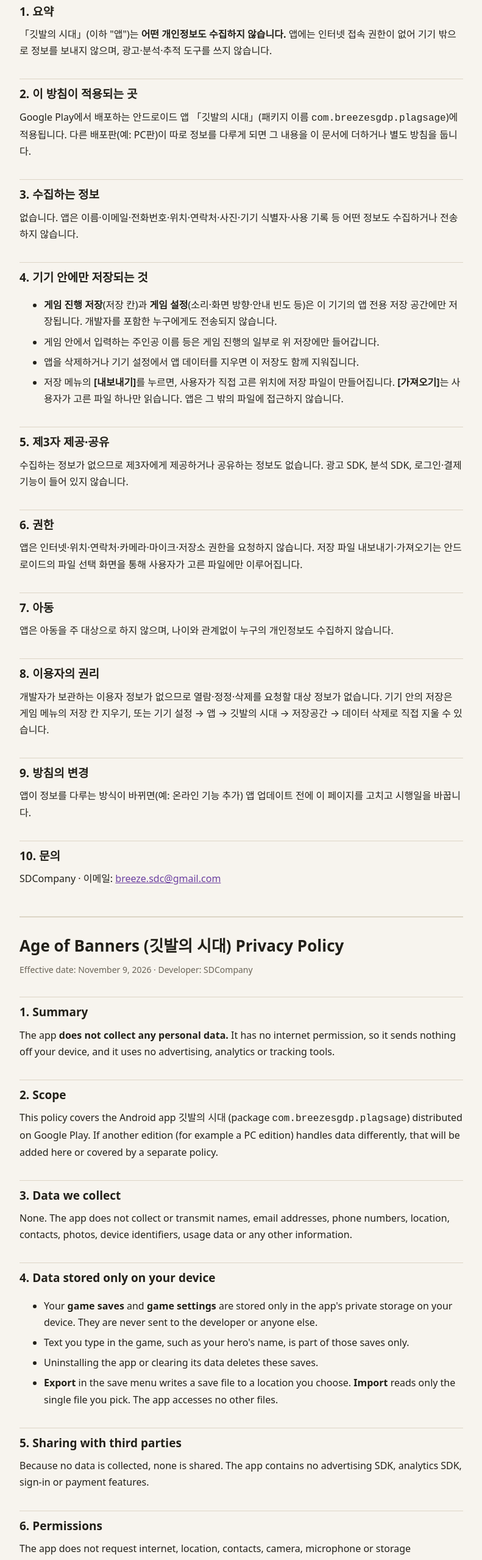
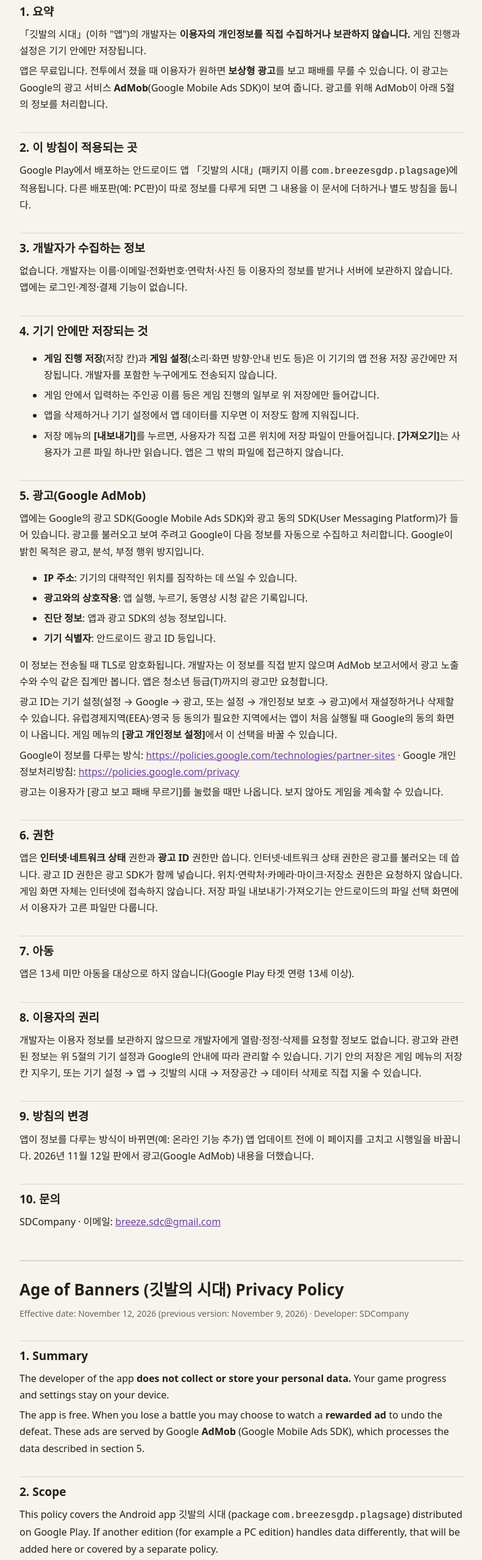
Before and after one commit to Breeze-SGDP/plags-age-privacy, a plain HTML site: page index.html in a window 1280 px wide. Shown: the part 180-2739 px from the top of the page at 61% size, without its empty margins (244-1035 px from the left). Drawn offline with Linux system fonts and the light colour scheme.

Commit message:
개인정보처리방침: 광고(AdMob) 항목 추가 (시행 2026-11-12)

```diff
--- a/index.html
+++ b/index.html
@@ -23,17 +23,18 @@
 <body>
 <main>
   <h1>「깃발의 시대」 개인정보처리방침</h1>
-  <p class="muted">시행일: 2026년 11월 9일 · 개발자: SDCompany</p>
+  <p class="muted">시행일: 2026년 11월 12일 (이전 판: 2026년 11월 9일) · 개발자: SDCompany</p>
   <nav><a href="#en">English version below</a></nav>
 
   <h2>1. 요약</h2>
-  <p>「깃발의 시대」(이하 "앱")는 <b>어떤 개인정보도 수집하지 않습니다.</b> 앱에는 인터넷 접속 권한이 없어 기기 밖으로 정보를 보내지 않으며, 광고·분석·추적 도구를 쓰지 않습니다.</p>
+  <p>「깃발의 시대」(이하 "앱")의 개발자는 <b>이용자의 개인정보를 직접 수집하거나 보관하지 않습니다.</b> 게임 진행과 설정은 기기 안에만 저장됩니다.</p>
+  <p>앱은 무료입니다. 전투에서 졌을 때 이용자가 원하면 <b>보상형 광고</b>를 보고 패배를 무를 수 있습니다. 이 광고는 Google의 광고 서비스 <b>AdMob</b>(Google Mobile Ads SDK)이 보여 줍니다. 광고를 위해 AdMob이 아래 5절의 정보를 처리합니다.</p>
 
   <h2>2. 이 방침이 적용되는 곳</h2>
   <p>Google Play에서 배포하는 안드로이드 앱 「깃발의 시대」(패키지 이름 <code>com.breezesgdp.plagsage</code>)에 적용됩니다. 다른 배포판(예: PC판)이 따로 정보를 다루게 되면 그 내용을 이 문서에 더하거나 별도 방침을 둡니다.</p>
 
-  <h2>3. 수집하는 정보</h2>
-  <p>없습니다. 앱은 이름·이메일·전화번호·위치·연락처·사진·기기 식별자·사용 기록 등 어떤 정보도 수집하거나 전송하지 않습니다.</p>
+  <h2>3. 개발자가 수집하는 정보</h2>
+  <p>없습니다. 개발자는 이름·이메일·전화번호·연락처·사진 등 이용자의 정보를 받거나 서버에 보관하지 않습니다. 앱에는 로그인·계정·결제 기능이 없습니다.</p>
 
   <h2>4. 기기 안에만 저장되는 것</h2>
   <ul>
@@ -43,20 +44,30 @@
     <li>저장 메뉴의 <b>[내보내기]</b>를 누르면, 사용자가 직접 고른 위치에 저장 파일이 만들어집니다. <b>[가져오기]</b>는 사용자가 고른 파일 하나만 읽습니다. 앱은 그 밖의 파일에 접근하지 않습니다.</li>
   </ul>
 
-  <h2>5. 제3자 제공·공유</h2>
-  <p>수집하는 정보가 없으므로 제3자에게 제공하거나 공유하는 정보도 없습니다. 광고 SDK, 분석 SDK, 로그인·결제 기능이 들어 있지 않습니다.</p>
+  <h2>5. 광고(Google AdMob)</h2>
+  <p>앱에는 Google의 광고 SDK(Google Mobile Ads SDK)와 광고 동의 SDK(User Messaging Platform)가 들어 있습니다. 광고를 불러오고 보여 주려고 Google이 다음 정보를 자동으로 수집하고 처리합니다. Google이 밝힌 목적은 광고, 분석, 부정 행위 방지입니다.</p>
+  <ul>
+    <li><b>IP 주소</b>: 기기의 대략적인 위치를 짐작하는 데 쓰일 수 있습니다.</li>
+    <li><b>광고와의 상호작용</b>: 앱 실행, 누르기, 동영상 시청 같은 기록입니다.</li>
+    <li><b>진단 정보</b>: 앱과 광고 SDK의 성능 정보입니다.</li>
+    <li><b>기기 식별자</b>: 안드로이드 광고 ID 등입니다.</li>
+  </ul>
+  <p>이 정보는 전송될 때 TLS로 암호화됩니다. 개발자는 이 정보를 직접 받지 않으며 AdMob 보고서에서 광고 노출 수와 수익 같은 집계만 봅니다. 앱은 청소년 등급(T)까지의 광고만 요청합니다.</p>
+  <p>광고 ID는 기기 설정(설정 → Google → 광고, 또는 설정 → 개인정보 보호 → 광고)에서 재설정하거나 삭제할 수 있습니다. 유럽경제지역(EEA)·영국 등 동의가 필요한 지역에서는 앱이 처음 실행될 때 Google의 동의 화면이 나옵니다. 게임 메뉴의 <b>[광고 개인정보 설정]</b>에서 이 선택을 바꿀 수 있습니다.</p>
+  <p>Google이 정보를 다루는 방식: <a href="https://policies.google.com/technologies/partner-sites">https://policies.google.com/technologies/partner-sites</a> · Google 개인정보처리방침: <a href="https://policies.google.com/privacy">https://policies.google.com/privacy</a></p>
+  <p>광고는 이용자가 [광고 보고 패배 무르기]를 눌렀을 때만 나옵니다. 보지 않아도 게임을 계속할 수 있습니다.</p>
 
   <h2>6. 권한</h2>
-  <p>앱은 인터넷·위치·연락처·카메라·마이크·저장소 권한을 요청하지 않습니다. 저장 파일 내보내기·가져오기는 안드로이드의 파일 선택 화면을 통해 사용자가 고른 파일에만 이루어집니다.</p>
+  <p>앱은 <b>인터넷</b>·<b>네트워크 상태</b> 권한과 <b>광고 ID</b> 권한만 씁니다. 인터넷·네트워크 상태 권한은 광고를 불러오는 데 씁니다. 광고 ID 권한은 광고 SDK가 함께 넣습니다. 위치·연락처·카메라·마이크·저장소 권한은 요청하지 않습니다. 게임 화면 자체는 인터넷에 접속하지 않습니다. 저장 파일 내보내기·가져오기는 안드로이드의 파일 선택 화면에서 이용자가 고른 파일만 다룹니다.</p>
 
   <h2>7. 아동</h2>
-  <p>앱은 아동을 주 대상으로 하지 않으며, 나이와 관계없이 누구의 개인정보도 수집하지 않습니다.</p>
+  <p>앱은 13세 미만 아동을 대상으로 하지 않습니다(Google Play 타겟 연령 13세 이상).</p>
 
   <h2>8. 이용자의 권리</h2>
-  <p>개발자가 보관하는 이용자 정보가 없으므로 열람·정정·삭제를 요청할 대상 정보가 없습니다. 기기 안의 저장은 게임 메뉴의 저장 칸 지우기, 또는 기기 설정 → 앱 → 깃발의 시대 → 저장공간 → 데이터 삭제로 직접 지울 수 있습니다.</p>
+  <p>개발자는 이용자 정보를 보관하지 않으므로 개발자에게 열람·정정·삭제를 요청할 정보도 없습니다. 광고와 관련된 정보는 위 5절의 기기 설정과 Google의 안내에 따라 관리할 수 있습니다. 기기 안의 저장은 게임 메뉴의 저장 칸 지우기, 또는 기기 설정 → 앱 → 깃발의 시대 → 저장공간 → 데이터 삭제로 직접 지울 수 있습니다.</p>
 
   <h2>9. 방침의 변경</h2>
-  <p>앱이 정보를 다루는 방식이 바뀌면(예: 온라인 기능 추가) 앱 업데이트 전에 이 페이지를 고치고 시행일을 바꿉니다.</p>
+  <p>앱이 정보를 다루는 방식이 바뀌면(예: 온라인 기능 추가) 앱 업데이트 전에 이 페이지를 고치고 시행일을 바꿉니다. 2026년 11월 12일 판에서 광고(Google AdMob) 내용을 더했습니다.</p>
 
   <h2>10. 문의</h2>
   <p>SDCompany · 이메일: <a href="mailto:breeze.sdc@gmail.com">breeze.sdc@gmail.com</a></p>
@@ -65,16 +76,17 @@
 
   <section id="en" lang="en">
     <h1>Age of Banners (깃발의 시대) Privacy Policy</h1>
-    <p class="muted">Effective date: November 9, 2026 · Developer: SDCompany</p>
+    <p class="muted">Effective date: November 12, 2026 (previous version: November 9, 2026) · Developer: SDCompany</p>
 
     <h2>1. Summary</h2>
-    <p>The app <b>does not collect any personal data.</b> It has no internet permission, so it sends nothing off your device, and it uses no advertising, analytics or tracking tools.</p>
+    <p>The developer of the app <b>does not collect or store your personal data.</b> Your game progress and settings stay on your device.</p>
+    <p>The app is free. When you lose a battle you may choose to watch a <b>rewarded ad</b> to undo the defeat. These ads are served by Google <b>AdMob</b> (Google Mobile Ads SDK), which processes the data described in section 5.</p>
 
     <h2>2. Scope</h2>
     <p>This policy covers the Android app 깃발의 시대 (package <code>com.breezesgdp.plagsage</code>) distributed on Google Play. If another edition (for example a PC edition) handles data differently, that will be added here or covered by a separate policy.</p>
 
-    <h2>3. Data we collect</h2>
-    <p>None. The app does not collect or transmit names, email addresses, phone numbers, location, contacts, photos, device identifiers, usage data or any other information.</p>
+    <h2>3. Data the developer collects</h2>
+    <p>None. The developer does not receive or store names, email addresses, phone numbers, contacts, photos or other user data on any server. The app has no sign-in, accounts or payments.</p>
 
     <h2>4. Data stored only on your device</h2>
     <ul>
@@ -84,17 +96,27 @@
       <li><b>Export</b> in the save menu writes a save file to a location you choose. <b>Import</b> reads only the single file you pick. The app accesses no other files.</li>
     </ul>
 
-    <h2>5. Sharing with third parties</h2>
-    <p>Because no data is collected, none is shared. The app contains no advertising SDK, analytics SDK, sign-in or payment features.</p>
+    <h2>5. Advertising (Google AdMob)</h2>
+    <p>The app includes Google's advertising SDK (Google Mobile Ads SDK) and consent SDK (User Messaging Platform). To load and show ads, Google automatically collects and processes the following data for advertising, analytics and fraud prevention:</p>
+    <ul>
+      <li><b>IP address</b>, which may be used to estimate the general location of the device.</li>
+      <li><b>Product interactions</b>, such as app launches, taps and video views.</li>
+      <li><b>Diagnostic information</b> about the performance of the app and the SDK.</li>
+      <li><b>Device identifiers</b>, such as the Android advertising ID.</li>
+    </ul>
+    <p>This data is encrypted in transit (TLS). The developer does not receive it directly and sees only aggregated AdMob reports such as impressions and earnings. The app requests ads rated up to Teen (T).</p>
+    <p>You can reset or delete your advertising ID in your device settings. In regions that require consent (such as the EEA and the UK), Google's consent form appears on first launch, and you can change your choice later from <b>Ad privacy settings</b> in the game menu.</p>
+    <p>How Google uses data: <a href="https://policies.google.com/technologies/partner-sites">https://policies.google.com/technologies/partner-sites</a> · Google Privacy Policy: <a href="https://policies.google.com/privacy">https://policies.google.com/privacy</a></p>
+    <p>Ads appear only when you tap "Watch an ad to undo the defeat". You can keep playing without watching any ad.</p>
 
     <h2>6. Permissions</h2>
-    <p>The app does not request internet, location, contacts, camera, microphone or storage permissions. Save export and import use the Android file picker, limited to the file you select.</p>
+    <p>The app uses only the <b>internet</b> and <b>network state</b> permissions to load ads, plus the <b>advertising ID</b> permission added by the ads SDK. It does not request location, contacts, camera, microphone or storage permissions. The game screen itself does not access the internet. Save export and import use the Android file picker, limited to the file you select.</p>
 
     <h2>7. Children</h2>
-    <p>The app is not directed primarily at children, and it collects no personal data from anyone of any age.</p>
+    <p>The app is not directed at children under 13 (Google Play target age 13 and over).</p>
 
     <h2>8. Your rights</h2>
-    <p>The developer holds no user data, so there is nothing to access, correct or delete on our side. You can delete on-device saves from the in-game save menu, or via Settings → Apps → 깃발의 시대 → Storage → Clear data.</p>
+    <p>The developer holds no user data, so there is nothing to access, correct or delete on our side. Advertising data can be managed through your device settings and Google's controls described in section 5. You can delete on-device saves from the in-game save menu, or via Settings → Apps → 깃발의 시대 → Storage → Clear data.</p>
 
     <h2>9. Changes</h2>
     <p>If the way the app handles data changes (for example, adding online features), this page will be updated and its effective date changed before that app update ships.</p>
```
